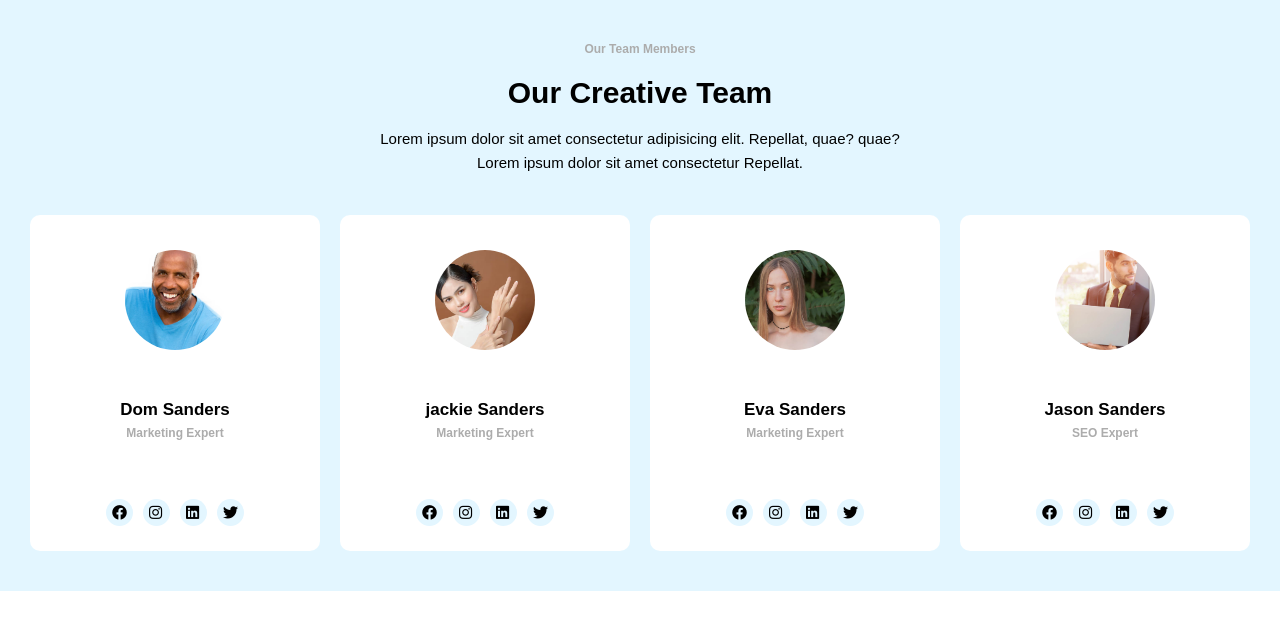
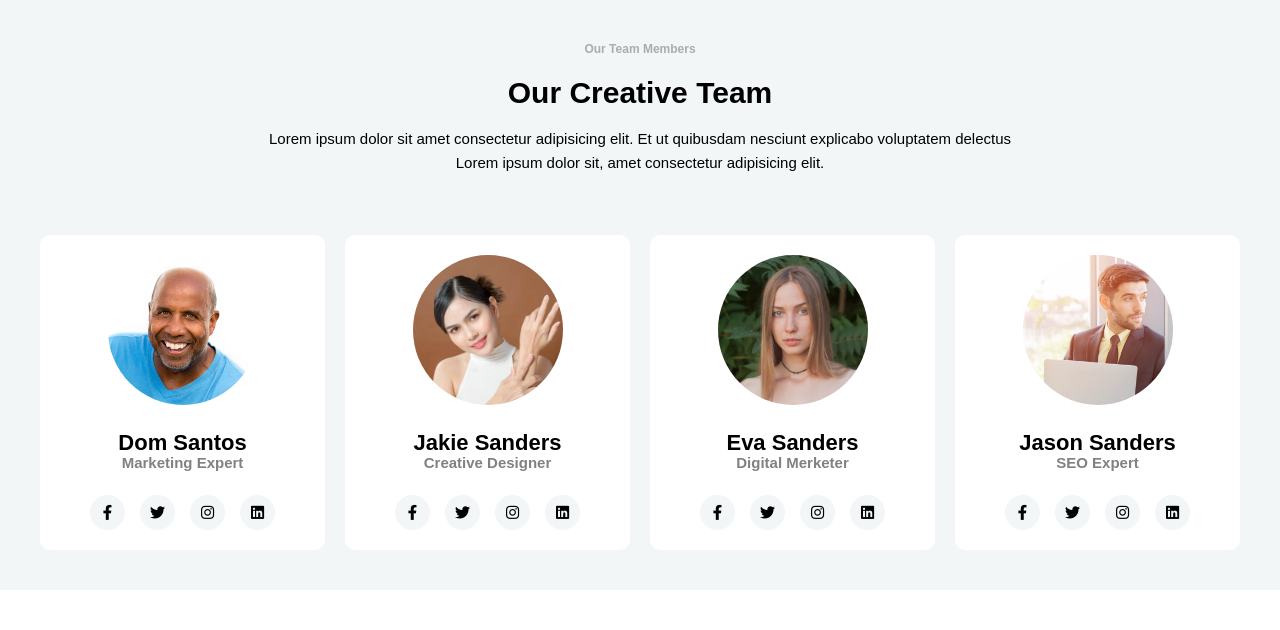
Before and after one commit to Hamza-Khoumane/Teams--cards, a plain HTML site: page index.html in a window 1280 px wide. Drawn offline with Linux system fonts and the light colour scheme.

Commit message:
Team members card Grid version 2

```diff
--- a/index.html
+++ b/index.html
@@ -13,91 +13,78 @@
   </head>
   <body>
     <main class="team">
-      <div class="team__content">
+      <section class="team__content">
         <h6 class="team__content--mini-title">Our Team Members</h6>
-
         <h2 class="team__content--title">Our Creative Team</h2>
-
-        <p class="team__content--para">
-          Lorem ipsum dolor sit amet consectetur adipisicing elit. Repellat,
-          quae? quae?
-          <span>Lorem ipsum dolor sit amet consectetur Repellat.</span>
+        <p class="team__content--desc">
+          Lorem ipsum dolor sit amet consectetur adipisicing elit. Et ut
+          quibusdam nesciunt explicabo voluptatem delectus
+          <span>Lorem ipsum dolor sit, amet consectetur adipisicing elit.</span>
         </p>
-      </div>
+      </section>
 
       <section class="team__members">
-        <div class="team__members--card">
-          <figure class="team__members--card__image">
-            <img loading="lazy" src="images/2.1.jpg" alt="alt" />
+        <div class="team__members--member">
+          <figure class="team__members--member__img">
+            <img src="images/2.1.jpg" alt="Team Member" />
           </figure>
 
-          <h4 class="team__members--card__title">
-            Dom Sanders
+          <h3 class="team__members--member__name">Dom Santos</h3>
+          <h5 class="team__members--member__role">Marketing Expert</h5>
 
-            <span> Marketing Expert</span>
-          </h4>
-
-          <div class="team__members--card__icons">
-            <i class="fa-brands fa-facebook"></i>
+          <div class="team__members--member__social">
+            <i class="fa-brands fa-facebook-f"></i>
+            <i class="fa-brands fa-twitter"></i>
             <i class="fa-brands fa-instagram"></i>
             <i class="fa-brands fa-linkedin"></i>
-            <i class="fa-brands fa-twitter"></i>
           </div>
         </div>
 
-        <div class="team__members--card">
-          <figure class="team__members--card__image">
-            <img loading="lazy" src="images/2.2.jpg" alt="alt" />
+        <div class="team__members--member">
+          <figure class="team__members--member__img">
+            <img loading="lazy" src="images/2.2.jpg" alt="Team Member" />
           </figure>
 
-          <h4 class="team__members--card__title">
-            jackie Sanders
+          <h3 class="team__members--member__name">Jakie Sanders</h3>
+          <h5 class="team__members--member__role">Creative Designer</h5>
 
-            <span> Marketing Expert</span>
-          </h4>
-
-          <div class="team__members--card__icons">
-            <i class="fa-brands fa-facebook"></i>
+          <div class="team__members--member__social">
+            <i class="fa-brands fa-facebook-f"></i>
+            <i class="fa-brands fa-twitter"></i>
             <i class="fa-brands fa-instagram"></i>
             <i class="fa-brands fa-linkedin"></i>
-            <i class="fa-brands fa-twitter"></i>
           </div>
         </div>
 
-        <div class="team__members--card">
-          <figure class="team__members--card__image">
-            <img loading="lazy" src="images/2.3.jpg" alt="alt" />
+        <div class="team__members--member">
+          <figure class="team__members--member__img">
+            <img loading="lazy" src="images/2.3.jpg" alt="Team Member" />
           </figure>
 
-          <h4 class="team__members--card__title">
-            Eva Sanders
+          <h3 class="team__members--member__name">Eva Sanders</h3>
+          <h5 class="team__members--member__role">Digital Merketer</h5>
 
-            <span> Marketing Expert</span>
-          </h4>
-
-          <div class="team__members--card__icons">
-            <i class="fa-brands fa-facebook"></i>
+          <div class="team__members--member__social">
+            <i class="fa-brands fa-facebook-f"></i>
+            <i class="fa-brands fa-twitter"></i>
             <i class="fa-brands fa-instagram"></i>
             <i class="fa-brands fa-linkedin"></i>
-            <i class="fa-brands fa-twitter"></i>
           </div>
         </div>
 
-        <div class="team__members--card">
-          <figure class="team__members--card__image">
-            <img loading="lazy" src="images/2.4.jpg" alt="alt" />
+        <div class="team__members--member">
+          <figure class="team__members--member__img">
+            <img loading="lazy" src="images/2.4.jpg" alt="Team Member" />
           </figure>
 
-          <h4 class="team__members--card__title">
-            Jason Sanders
+          <h3 class="team__members--member__name">Jason Sanders</h3>
+          <h5 class="team__members--member__role">SEO Expert</h5>
 
-            <span> SEO Expert</span>
-          </h4>
-          <div class="team__members--card__icons">
-            <i class="fa-brands fa-facebook"></i>
+          <div class="team__members--member__social">
+            <i class="fa-brands fa-facebook-f"></i>
+            <i class="fa-brands fa-twitter"></i>
             <i class="fa-brands fa-instagram"></i>
             <i class="fa-brands fa-linkedin"></i>
-            <i class="fa-brands fa-twitter"></i>
           </div>
         </div>
       </section>
--- a/style.css
+++ b/style.css
@@ -1,19 +1,22 @@
 .team {
-  background-color: #e3f6ff;
-  padding: 4rem 3rem;
+  display: grid;
+  gap: 6rem;
 
-  display: grid;
-  gap: 4rem;
+  padding: 4rem;
+  background-color: rgb(242, 246, 247);
 }
 
 .team__content {
-  text-align: center;
+  justify-self: center;
 
   display: grid;
+  grid-template-rows: repeat(3, min-content);
   gap: 1rem;
+
+  text-align: center;
 }
 
-.team__content--para span {
+.team__content--desc span {
   display: block;
 }
 
@@ -23,48 +26,58 @@
   gap: 2rem;
 }
 
-.team__members--card {
+.team__members--member {
   display: grid;
-  gap: 0.7rem;
-  place-items: center;
+  grid-template-rows: 15rem 5rem auto;
+  place-content: center;
+  justify-items: center;
+  gap: 2rem;
 
+  padding: 2rem;
   background-color: white;
   border-radius: 1rem;
-  height: 42vh;
+  text-align: center;
 }
 
-.team__members--card__image {
-  height: 10rem;
-  width: 10rem;
+.team__members--member:first-child .team__members--member__img img,
+.team__members--member:last-child .team__members--member__img img {
+  object-position: center 20%;
 }
 
-.team__members--card__image img {
-  margin-top: 1rem;
-  border-radius: 50%;
-  object-position: center;
+.team__members--member:nth-child(2) .team__members--member__img img,
+.team__members--member:nth-child(3) .team__members--member__img img {
+  object-position: 20% center;
 }
 
-.team__members--card__icons {
+.team__members--member__img {
+  height: 15rem;
+  width: 15rem;
+}
+
+.team__members--member__img img {
+  border-radius: 50%;
+}
+
+.team__members--member__name,
+.team__members--member__role {
+  grid-column: 1 / -1;
+  grid-row: 2 / 3;
+}
+
+.team__members--member__role {
+  align-self: end;
+
+  color: rgb(130 129 129);
+}
+
+.team__members--member__social {
   display: grid;
   grid-template-columns: repeat(4, 1fr);
-  gap: 1rem;
+  gap: 1.5rem;
 }
 
-.team__members--card__icons i {
-  background-color: #e3f6ff;
-  padding: 0.6rem;
+.team__members--member__social i {
+  padding: 1rem;
+  background-color: rgb(242, 246, 247);
   border-radius: 50%;
-
-  cursor: pointer;
 }
-
-.team__members--card__title {
-  line-height: 1.6;
-}
-.team__members--card__title span {
-  display: block;
-  font-size: 1.2rem;
-  font-weight: 600;
-  color: rgb(172, 172, 172);
-  text-align: center;
-}
```
